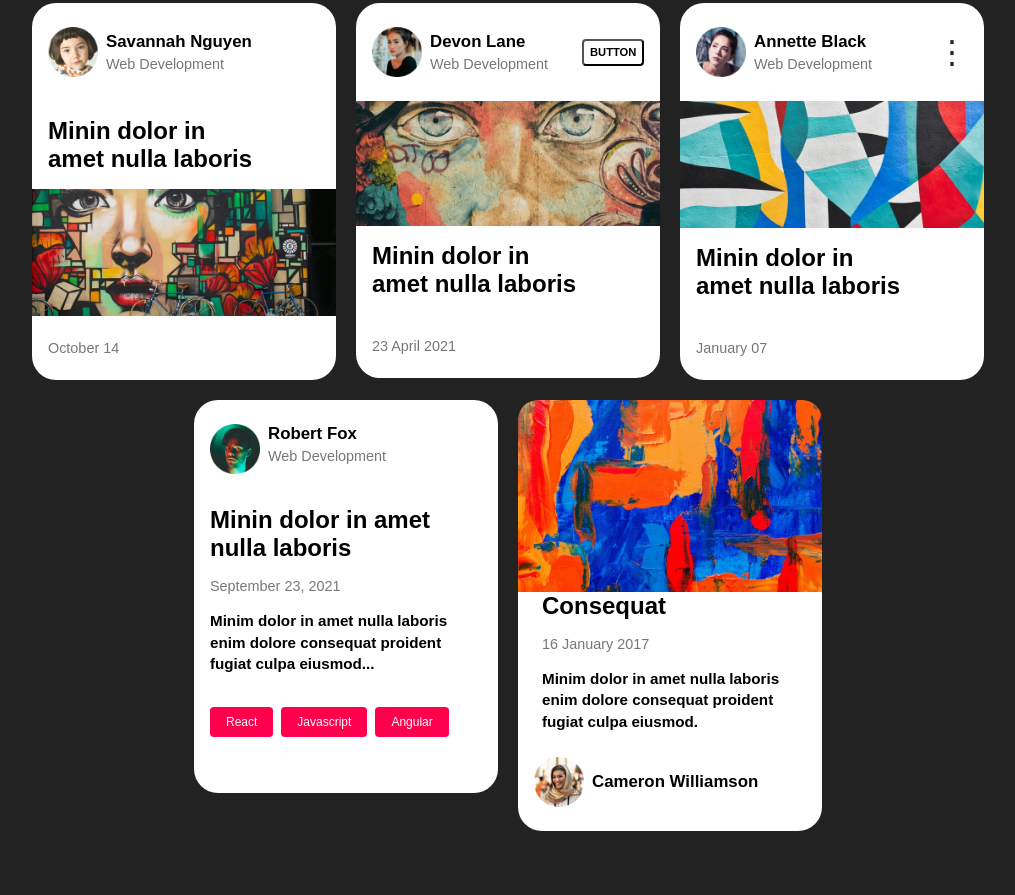
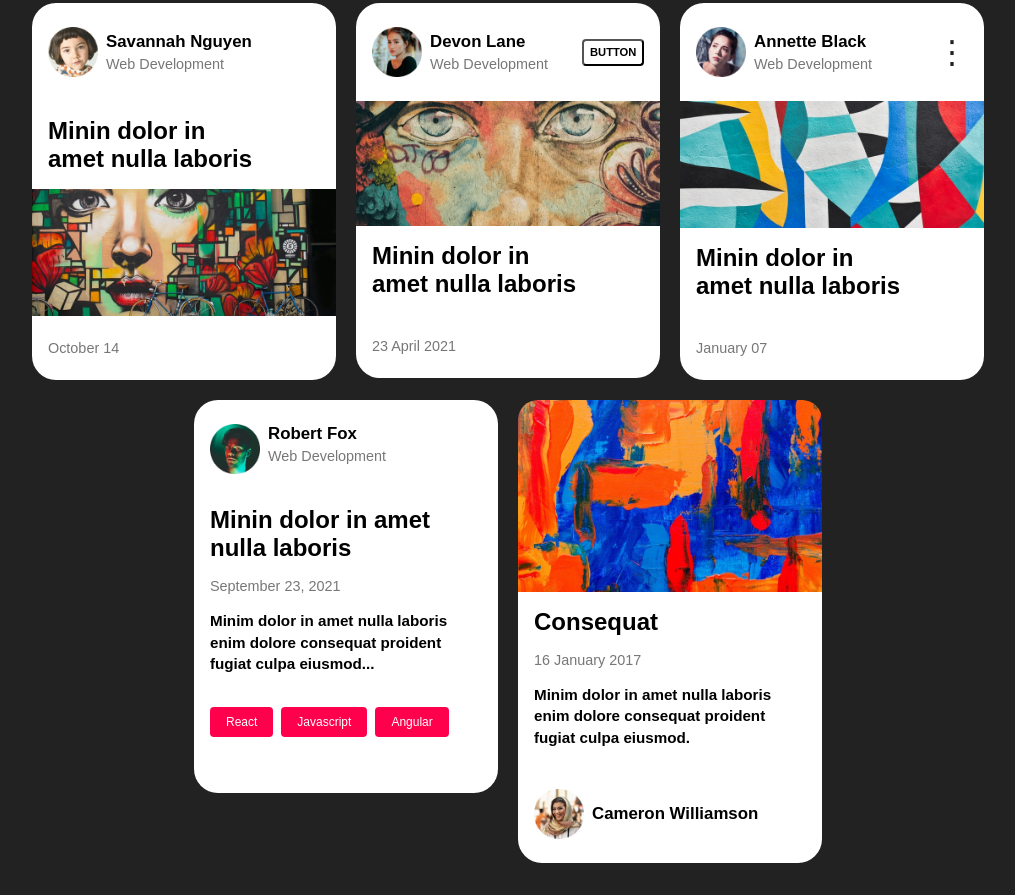
Before and after one commit to Avu0s/Top-Cards, a plain HTML site: page index.html in a window 1280 px wide. Shown: the part 451-1346 px from the top of the page, without its empty margins (132-1147 px from the left). Before the commit the page ends 1314 px from the top, so only its background shows below. Drawn offline with Linux system fonts and the light colour scheme.

Commit message:
Update style.css

```diff
--- a/style.css
+++ b/style.css
@@ -157,6 +157,7 @@ p {
 /** End of card 7 **/
 
 .card-eight > .col-flex {
-  padding: 0 1.5rem;
+  width: 100%;
+  padding: 1rem;
 }
 /** End of card 8 **/
```
